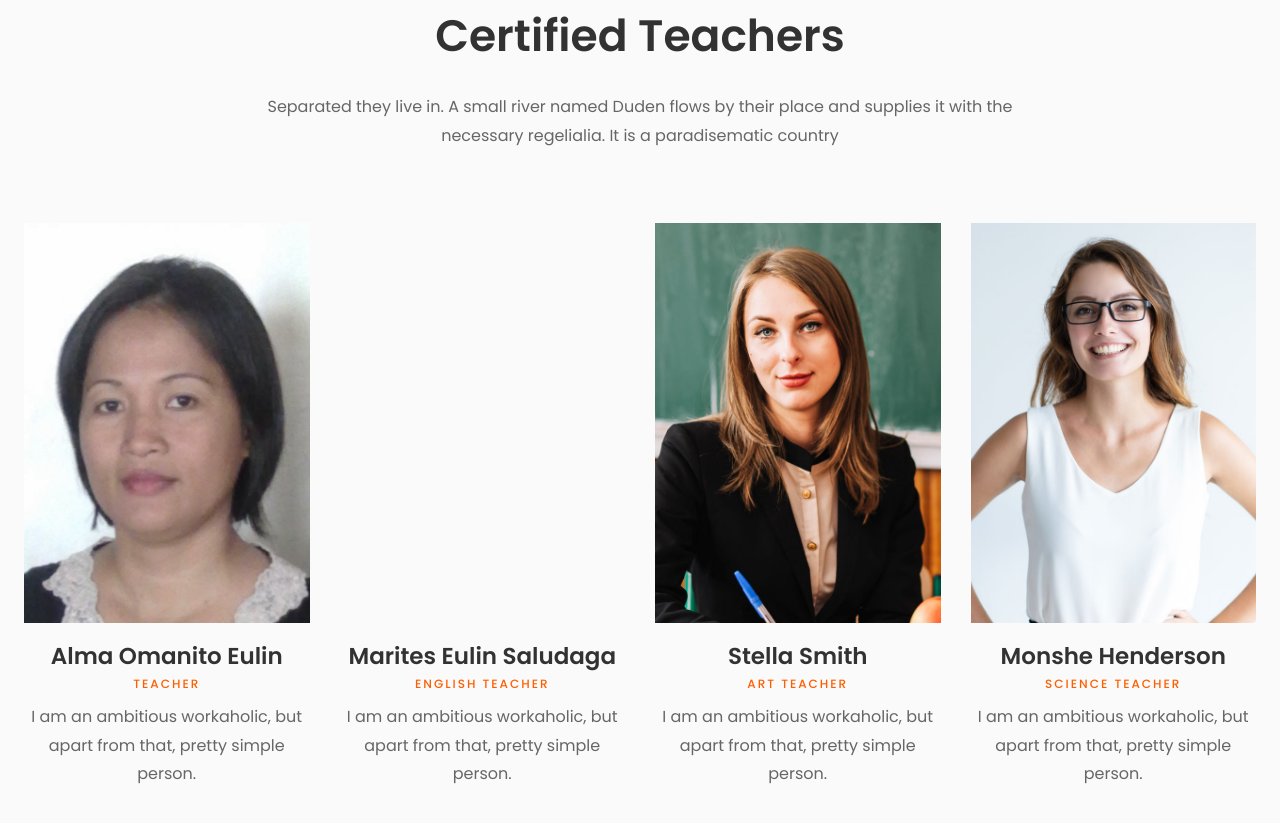
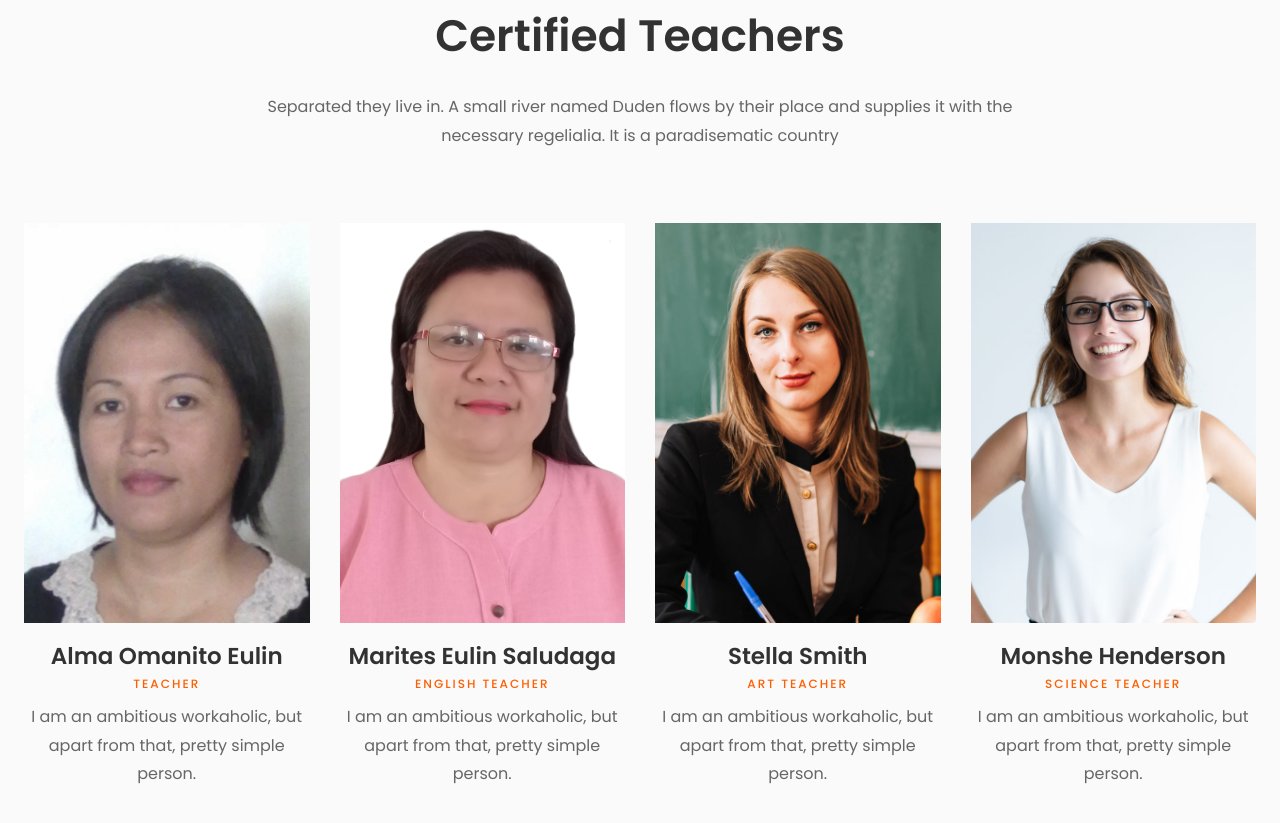
Before and after one commit to panyero2003/theos.edu.ph, a plain HTML site: page index.html in a window 1280 px wide. Shown: the part 2772-3595 px from the top of the page. Drawn offline with Linux system fonts and the light colour scheme; some packages are replaced by stand-ins of ours; no server answers; files whose address does not match are found by name.

Commit message:
Add files via upload

```diff
--- a/index.html
+++ b/index.html
@@ -400,7 +400,7 @@
 					<div class="col-md-6 col-lg-3 ftco-animate">
 						<div class="staff">
 							<div class="img-wrap d-flex align-items-stretch">
-								<div class="img align-self-stretch" style="background-image: url(images/marites_saludaga.jpg);"></div>
+								<div class="img align-self-stretch" style="background-image: url(images/marites_saludaga.png);"></div>
 							</div>
 							<div class="text pt-3 text-center">
 								<h3>Marites Eulin Saludaga</h3>
```
